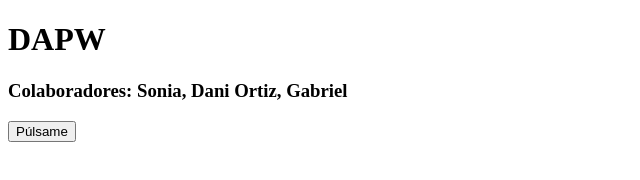
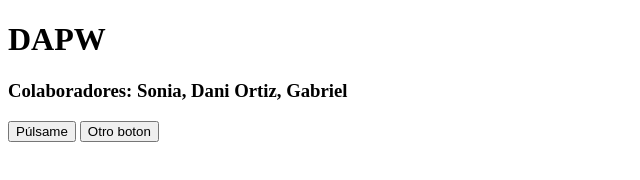
Before and after one commit to S-quinto/Actividad-1, a plain HTML site: page index.html in a window 1280 px wide. Shown: the whole page, without its empty margins (0-640 px from the left). Drawn offline with Linux system fonts and the light colour scheme.

Commit message:
Update index.html

```diff
--- a/index.html
+++ b/index.html
@@ -10,5 +10,6 @@
     <h1>DAPW</h1>
     <h3>Colaboradores: Sonia, Dani Ortiz, Gabriel</h3>
     <button>Púlsame</button>
+<button>Otro boton</button>
 </body>
 </html>
```
